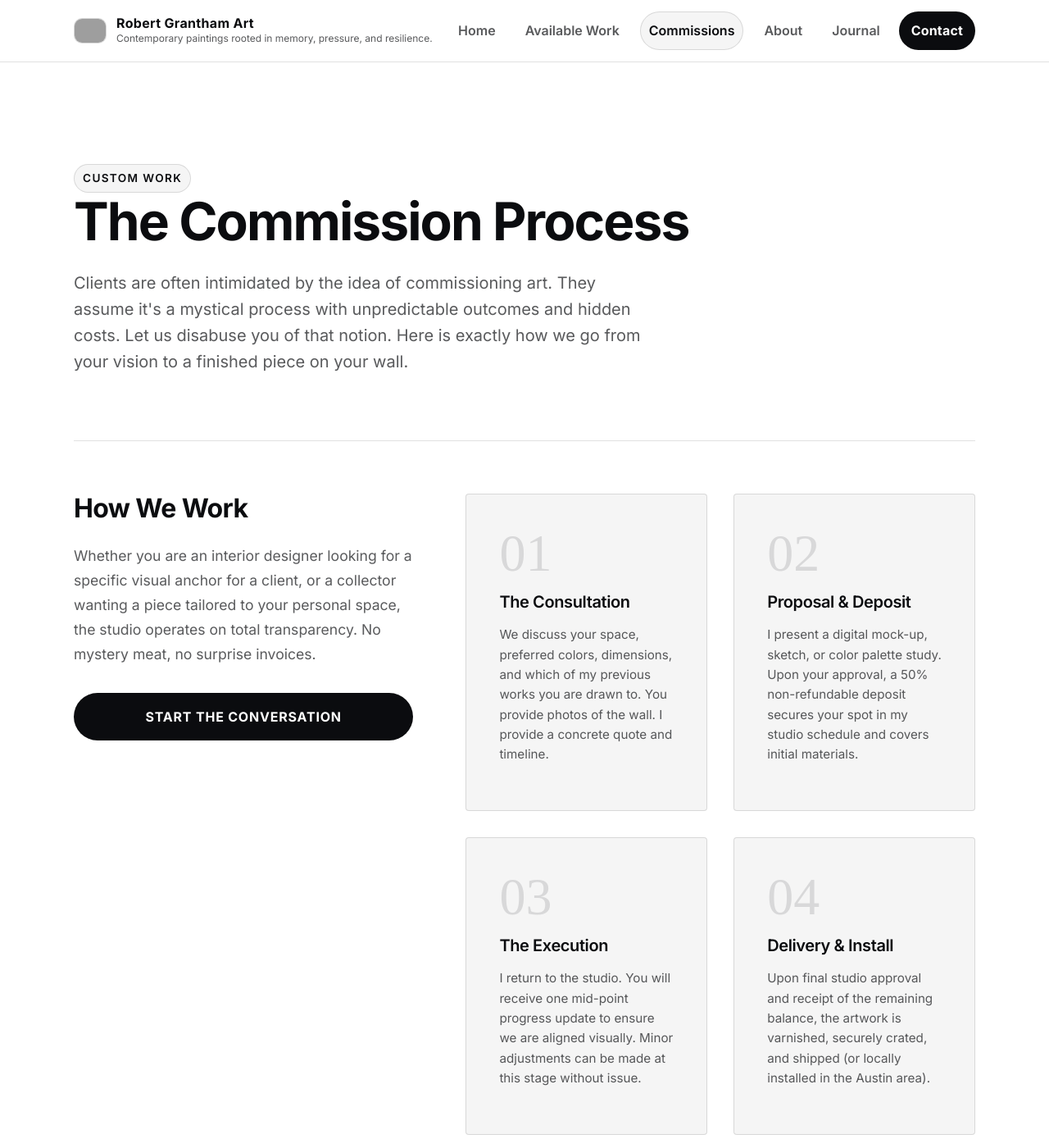
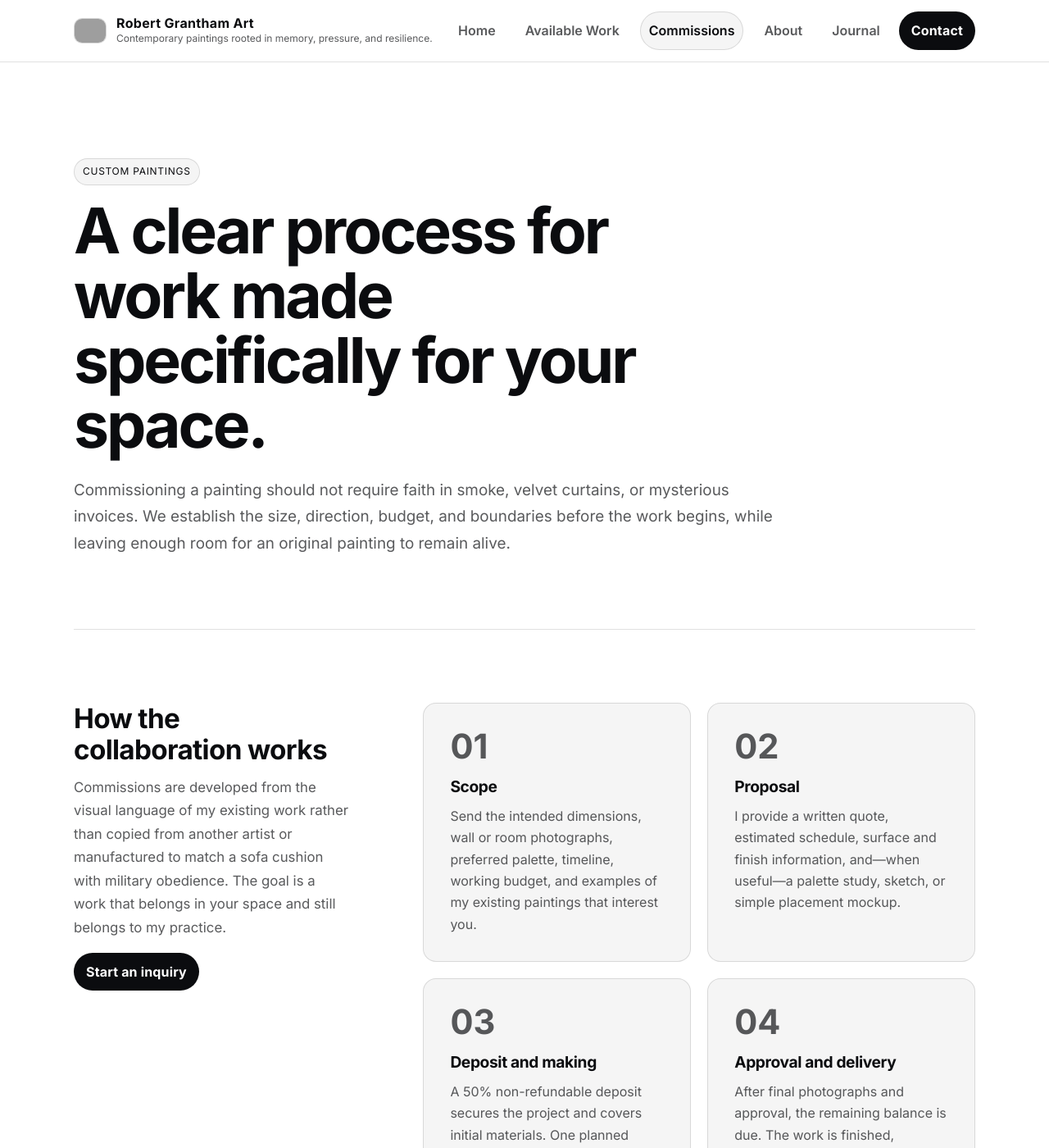
Before and after one commit to rgrantham82/rgrantham82.github.io, a Jekyll site: the page built from commissions.html, in a window 1280 px wide and 1400 px high. Shown: the whole window at 82% size. Built offline with Jekyll 4.4.1, drawn with Linux system fonts in a browser that asks for light colours; some of the changed text lies outside the part shown; grey boxes are pictures that could not be loaded.

Commit message:
Revise commissions page content and styling
Updated the commissions page to clarify the commissioning process and improve the layout and styling for better user experience.

```diff
--- a/commissions.html
+++ b/commissions.html
@@ -1,172 +1,107 @@
 ---
 layout: default
 title: Commissions
-description: "Commission original contemporary art, murals, and site-specific lettering by Robert Grantham."
+description: "Commission an original abstract acrylic painting from Austin artist Robert Grantham. Review the process, timeline, deposit, and delivery information."
 css: /assets/css/page.css
 permalink: /commissions.html
 ---
 
 <style>
-  .commissions-hero {
-    padding: 6rem 0 4rem;
-    border-bottom: 1px solid var(--border);
-  }
-  .commissions-title {
-    font-size: clamp(2.5rem, 5vw, 4rem);
-    line-height: 1.1;
-    letter-spacing: -0.03em;
-    margin-bottom: 1.5rem;
-    font-weight: 700;
-  }
-  .commissions-split {
-    display: flex;
-    flex-direction: column;
-    gap: 4rem;
-    padding: 4rem 0;
-  }
-  @media (min-width: 768px) {
-    .commissions-split {
-      flex-direction: row;
-      align-items: flex-start;
-    }
-    .commissions-intro { flex: 1; position: sticky; top: 2rem; }
-    .commissions-steps { flex: 1.5; }
-  }
-  .process-grid {
-    display: grid;
-    grid-template-columns: 1fr;
-    gap: 2rem;
-  }
-  @media (min-width: 640px) {
-    .process-grid {
-      grid-template-columns: repeat(2, 1fr);
-    }
-  }
-  .step-card {
-    background: var(--card);
-    border: 1px solid var(--border);
-    padding: 2.5rem;
-    border-radius: 4px; /* Slightly sharper corners for a more structural feel */
-    transition: transform 0.3s ease;
-  }
-  .step-card:hover {
-    transform: translateY(-5px);
-  }
-  .step-number {
-    font-family: serif;
-    font-size: 4rem;
-    color: var(--border);
-    line-height: 1;
-    margin-bottom: 1rem;
-    font-weight: 300;
-  }
-  .step-title {
-    font-size: 1.25rem;
-    margin-bottom: 1rem;
-    font-weight: 600;
-  }
-  .faq-section {
-    background: var(--card);
-    padding: 4rem 0;
-    margin-top: 4rem;
-    border-top: 1px solid var(--border);
-  }
-  .faq-item {
-    margin-bottom: 2rem;
-    padding-bottom: 2rem;
-    border-bottom: 1px solid var(--border);
-  }
-  .faq-item:last-child {
-    border-bottom: none;
-    margin-bottom: 0;
-    padding-bottom: 0;
-  }
+  .commissions-hero{padding:clamp(3rem,7vw,6rem) 0 clamp(2.5rem,6vw,4.5rem);border-bottom:1px solid var(--border)}
+  .commissions-title{max-width:14ch;font-size:clamp(2.8rem,6vw,5rem);line-height:1.03;letter-spacing:-.04em;margin:1rem 0 1.5rem}
+  .commissions-hero .lede{max-width:72ch;font-size:1.18rem;line-height:1.7}
+  .commissions-split{display:grid;grid-template-columns:minmax(240px,.75fr) minmax(0,1.5fr);gap:clamp(2.5rem,7vw,6rem);padding:clamp(3rem,7vw,6rem) 0}
+  .commissions-intro{position:sticky;top:7rem;align-self:start}
+  .commissions-intro p{font-size:1.05rem;line-height:1.7}
+  .process-grid{display:grid;grid-template-columns:repeat(2,minmax(0,1fr));gap:1.25rem}
+  .step-card{background:var(--card);border:1px solid var(--border);padding:2rem;border-radius:var(--radius)}
+  .step-number{font-size:2.6rem;color:var(--muted);line-height:1;margin-bottom:1rem;font-weight:700}
+  .step-title{font-size:1.2rem;margin-bottom:.75rem}
+  .step-card p{margin:0;line-height:1.65}
+  .faq-section{background:var(--card);padding:clamp(3rem,7vw,6rem) 0;border-top:1px solid var(--border)}
+  .faq-wrap{max-width:820px}
+  .faq-wrap>h2{text-align:center;margin-bottom:2.5rem}
+  .faq-item{margin-bottom:2rem;padding-bottom:2rem;border-bottom:1px solid var(--border)}
+  .faq-item:last-child{border-bottom:0;margin-bottom:0;padding-bottom:0}
+  .commission-cta{padding:clamp(3.5rem,8vw,7rem) 0;text-align:center}
+  .commission-cta p{max-width:620px;margin:0 auto 2rem;font-size:1.08rem}
+  @media(max-width:800px){.commissions-split{grid-template-columns:1fr}.commissions-intro{position:static}.process-grid{grid-template-columns:1fr}}
 </style>
 
 <section class="commissions-hero wrapper">
-  <span class="tag" style="text-transform: uppercase; letter-spacing: 0.1em; font-size: 0.85rem; font-weight: 600;">Custom Work</span>
-  <h1 class="commissions-title">The Commission Process</h1>
-  <p class="lede muted" style="font-size: 1.25rem; max-width: 700px; line-height: 1.6;">
-    Clients are often intimidated by the idea of commissioning art. They assume it's a mystical process with unpredictable outcomes and hidden costs. Let us disabuse you of that notion. Here is exactly how we go from your vision to a finished piece on your wall.
+  <span class="tag">Custom paintings</span>
+  <h1 class="commissions-title">A clear process for work made specifically for your space.</h1>
+  <p class="lede muted">
+    Commissioning a painting should not require faith in smoke, velvet curtains, or mysterious invoices. We establish the size, direction, budget, and boundaries before the work begins, while leaving enough room for an original painting to remain alive.
   </p>
 </section>
 
 <section class="wrapper commissions-split">
-
   <div class="commissions-intro">
-    <h2 style="font-size: 2rem; margin-bottom: 1.5rem;">How We Work</h2>
-    <p class="muted" style="margin-bottom: 2rem; line-height: 1.7; font-size: 1.1rem;">
-      Whether you are an interior designer looking for a specific visual anchor for a client, or a collector wanting a piece tailored to your personal space, the studio operates on total transparency. No mystery meat, no surprise invoices.
+    <h2>How the collaboration works</h2>
+    <p class="muted">
+      Commissions are developed from the visual language of my existing work rather than copied from another artist or manufactured to match a sofa cushion with military obedience. The goal is a work that belongs in your space and still belongs to my practice.
     </p>
-    <a class="btn" href="{{ '/contact.html' | relative_url }}" style="padding: 1rem 2rem; width: 100%; justify-content: center; text-transform: uppercase; letter-spacing: 0.05em;">Start the Conversation</a>
+    <a class="btn" href="{{ '/contact.html' | relative_url }}">Start an inquiry</a>
   </div>
 
-  <div class="commissions-steps">
-    <div class="process-grid">
+  <div class="process-grid">
+    <article class="step-card">
+      <div class="step-number">01</div>
+      <h3 class="step-title">Scope</h3>
+      <p class="muted">Send the intended dimensions, wall or room photographs, preferred palette, timeline, working budget, and examples of my existing paintings that interest you.</p>
+    </article>
 
-      <div class="step-card">
-        <div class="step-number">01</div>
-        <h3 class="step-title">The Consultation</h3>
-        <p class="muted" style="font-size: 0.95rem; line-height: 1.6;">
-          We discuss your space, preferred colors, dimensions, and which of my previous works you are drawn to. You provide photos of the wall. I provide a concrete quote and timeline.
-        </p>
-      </div>
+    <article class="step-card">
+      <div class="step-number">02</div>
+      <h3 class="step-title">Proposal</h3>
+      <p class="muted">I provide a written quote, estimated schedule, surface and finish information, and—when useful—a palette study, sketch, or simple placement mockup.</p>
+    </article>
 
-      <div class="step-card">
-        <div class="step-number">02</div>
-        <h3 class="step-title">Proposal & Deposit</h3>
-        <p class="muted" style="font-size: 0.95rem; line-height: 1.6;">
-          I present a digital mock-up, sketch, or color palette study. Upon your approval, a 50% non-refundable deposit secures your spot in my studio schedule and covers initial materials.
-        </p>
-      </div>
+    <article class="step-card">
+      <div class="step-number">03</div>
+      <h3 class="step-title">Deposit and making</h3>
+      <p class="muted">A 50% non-refundable deposit secures the project and covers initial materials. One planned progress update is included so major concerns can be addressed before final finishing.</p>
+    </article>
 
-      <div class="step-card">
-        <div class="step-number">03</div>
-        <h3 class="step-title">The Execution</h3>
-        <p class="muted" style="font-size: 0.95rem; line-height: 1.6;">
-          I return to the studio. You will receive one mid-point progress update to ensure we are aligned visually. Minor adjustments can be made at this stage without issue.
-        </p>
-      </div>
-
-      <div class="step-card">
-        <div class="step-number">04</div>
-        <h3 class="step-title">Delivery & Install</h3>
-        <p class="muted" style="font-size: 0.95rem; line-height: 1.6;">
-          Upon final studio approval and receipt of the remaining balance, the artwork is varnished, securely crated, and shipped (or locally installed in the Austin area).
-        </p>
-      </div>
-
-    </div>
+    <article class="step-card">
+      <div class="step-number">04</div>
+      <h3 class="step-title">Approval and delivery</h3>
+      <p class="muted">After final photographs and approval, the remaining balance is due. The work is finished, documented, and prepared for Austin pickup, arranged local delivery, or shipping quoted for the specific piece.</p>
+    </article>
   </div>
-
 </section>
 
 <section class="faq-section">
-  <div class="wrapper" style="max-width: 800px;">
-    <h2 style="font-size: 2.5rem; margin-bottom: 3rem; text-align: center;">Details & Logistics</h2>
+  <div class="wrapper faq-wrap">
+    <h2>Details and logistics</h2>
 
     <div class="faq-item">
-      <h3 style="font-size: 1.25rem;">What is the typical timeline?</h3>
-      <p class="muted">Depending on the scale of the piece and my current studio schedule, a standard commission takes between 4 to 8 weeks from the date the deposit is received. Murals and large-scale site-specific installations require custom timelines.</p>
+      <h3>What is the typical timeline?</h3>
+      <p class="muted">Most small- and medium-format paintings require roughly four to eight weeks after the deposit, depending on surface preparation, drying and curing time, varnish, revision, and the current studio schedule. The written proposal controls when a particular project differs.</p>
     </div>
 
     <div class="faq-item">
-      <h3 style="font-size: 1.25rem;">Do you work with interior designers?</h3>
-      <p class="muted">Absolutely. I regularly collaborate with the trade to provide custom visual anchors for residential and commercial spaces. Trade pricing is available upon request with a valid Resale Certificate or proof of business.</p>
+      <h3>Can I request an exact copy of an existing painting?</h3>
+      <p class="muted">No exact replicas. A commission may draw from the palette, scale, rhythm, or formal language of an existing work, but the finished painting will be its own object.</p>
     </div>
 
     <div class="faq-item">
-      <h3 style="font-size: 1.25rem;">How is shipping handled?</h3>
-      <p class="muted">Local delivery and installation within the Austin, TX area can be arranged. For national and international collectors, large works are professionally crated and shipped via freight. Shipping costs are calculated and included in your initial quote so there are no surprises.</p>
+      <h3>Do you work with designers or commercial spaces?</h3>
+      <p class="muted">Yes. Inquiries from interior designers, offices, hospitality spaces, and other professional clients are welcome. I can provide dimensions, palette information, mockups, documentation, and a project-specific quote. Any trade terms are established in writing rather than advertised as a blanket promise.</p>
     </div>
 
+    <div class="faq-item">
+      <h3>How is delivery or shipping handled?</h3>
+      <p class="muted">Austin pickup is preferred. Local delivery may be arranged depending on size and location. Shipping is evaluated case by case after the finished dimensions, weight, destination, and packing requirements are known.</p>
+    </div>
   </div>
 </section>
 
-<section style="padding: 6rem 0; text-align: center;">
+<section class="commission-cta">
   <div class="wrapper">
-    <h2 style="font-size: 3rem; margin-bottom: 1.5rem;">Ready to build something?</h2>
-    <p class="muted" style="font-size: 1.2rem; max-width: 600px; margin: 0 auto 2.5rem auto;">Send an email with the dimensions of your wall space and any initial thoughts. We will take it from there.</p>
-    <a class="btn" href="{{ '/contact.html' | relative_url }}" style="padding: 1.25rem 2.5rem; font-size: 1.1rem; text-transform: uppercase; letter-spacing: 0.05em;">Contact the Studio</a>
+    <h2>Start with the wall, the scale, and the honest budget.</h2>
+    <p class="muted">Those details let me give you a useful answer instead of performing interpretive dance around the word “depends.”</p>
+    <a class="btn" href="{{ '/contact.html' | relative_url }}">Contact the studio</a>
   </div>
 </section>
```
